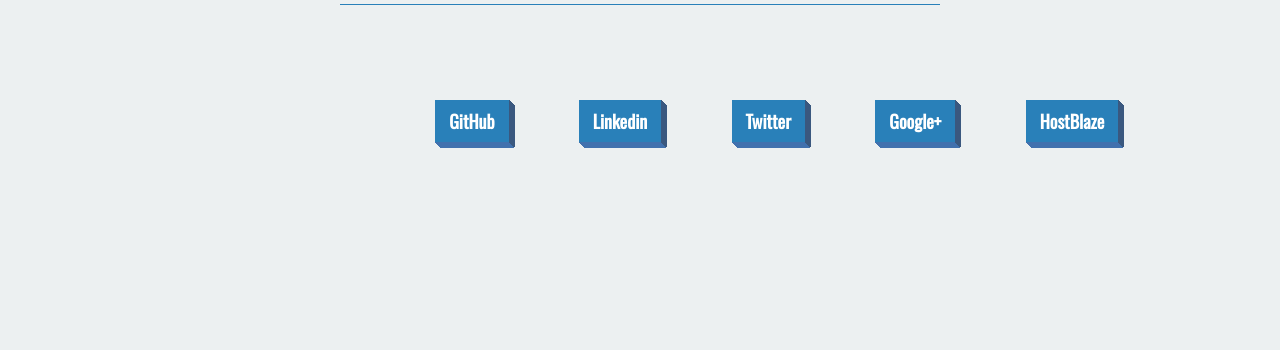
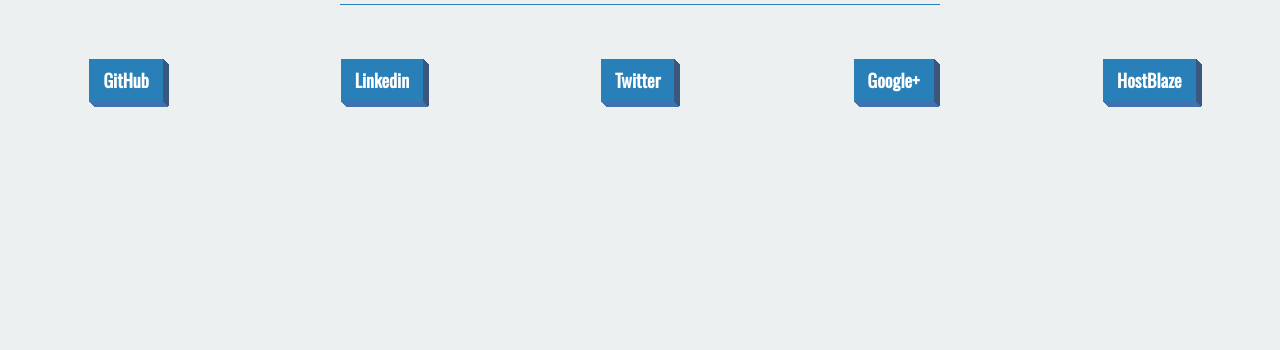
Before and after one commit to TVFlash/timothyVincentSite, a plain HTML site: page index.html in a window 1280 px wide. Shown: the part 750-1100 px from the top of the page. Drawn offline with nearby package versions, Linux system fonts and the light colour scheme.

Commit message:
Testing new CSS style

```diff
--- a/index.html
+++ b/index.html
@@ -16,13 +16,16 @@
          <div class="pHeader">//Visit my Profiles?</div>
          <div class="horiz horiz_blue"></a></div>
          <br>
-         	<div class="container"></div>
-            <a href="https://github.com/TVFlash" class="button">GitHub</a>
-            <a href="https://linkedin.com/in/timvincentprofile/" class="button">Linkedin</a>
-            <a href="https://twitter.com/TimVincent_" class="button">Twitter</a>
-            <a href="https://plus.google.com/113284250851183077317" class="button">Google+</a>
-            <a href="http://host-blaze.net/about.php" class="button">HostBlaze</a>
-                     	<div class="container"></div>
+         	<div class="container">
+            <a href="https://github.com/TVFlash" class="button">GitHub</a></div>
+                        <div class="container">
+            <a href="https://linkedin.com/in/timvincentprofile/" class="button">Linkedin</a></div>
+            <div class="container">
+            <a href="https://twitter.com/TimVincent_" class="button">Twitter</a></div>
+            <div class="container">
+            <a href="https://plus.google.com/113284250851183077317" class="button">Google+</a></div>
+            <div class="container">
+            <a href="http://host-blaze.net/about.php" class="button">HostBlaze</a></div>
 
          <br>
       </div>
--- a/master.css
+++ b/master.css
@@ -123,14 +123,13 @@
 	box-sizing: border-box;
 	display: inline-block;
 	height: 70px;
-	width: 28.5%;
+	width: 19.7%;
 	text-align: center;
 }
 /** Elements **/
 
 button, .button {
   border: 0;
-  margin-left: 50pt;
   background: #2980b9;
   color: white;
   padding: 8px 14px;
```
